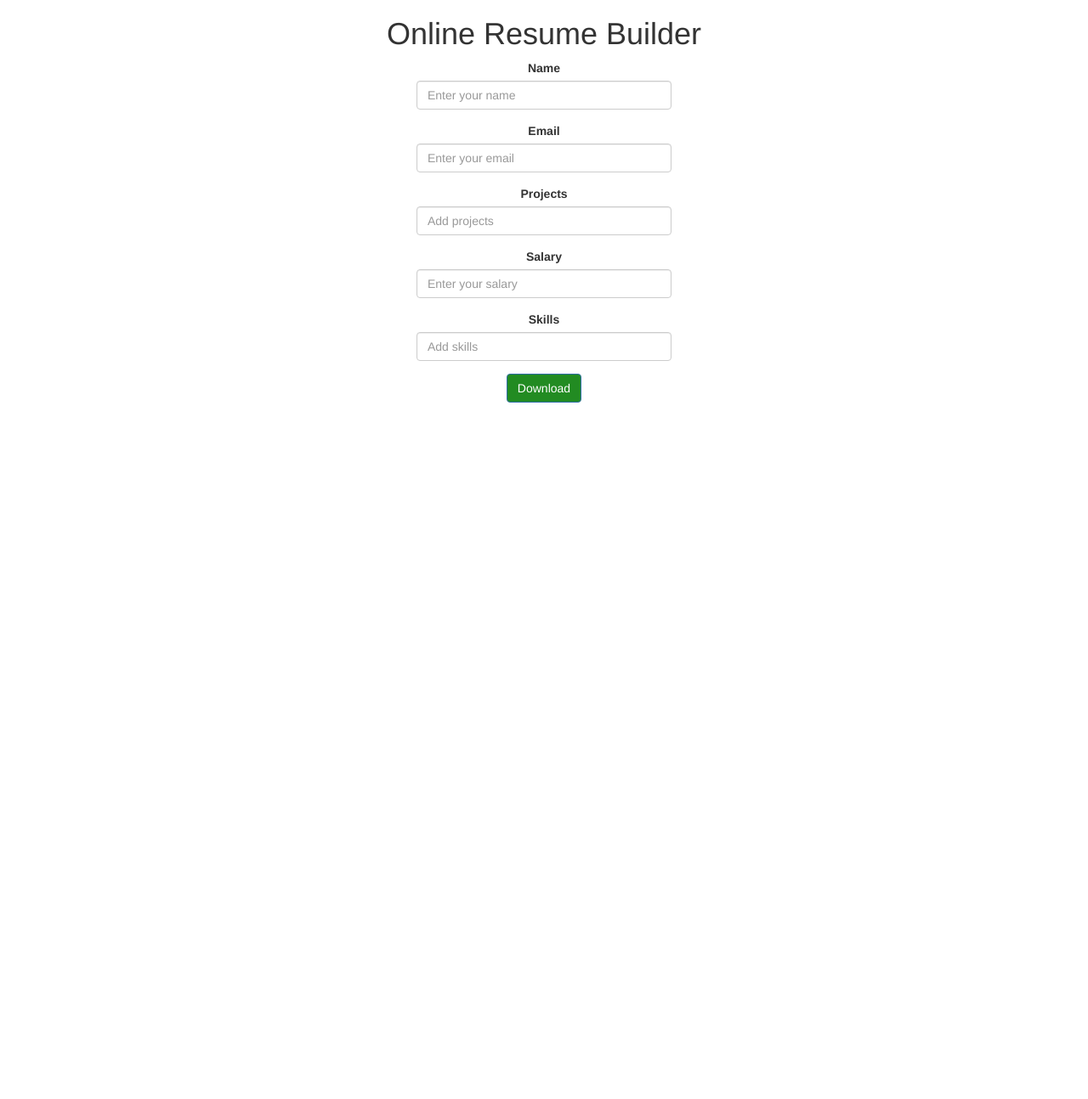
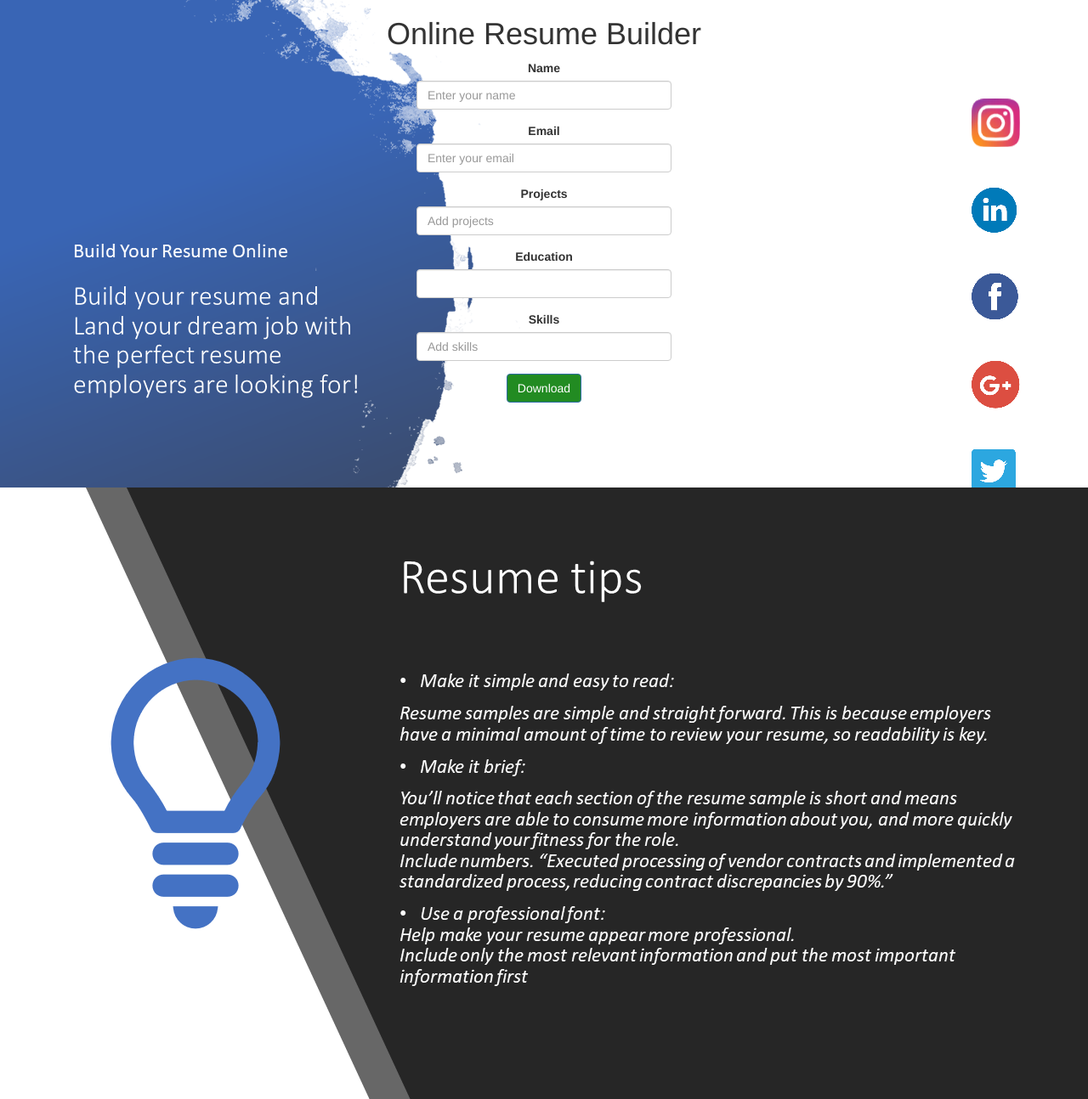
Before and after one commit to someshugar445/Resume_Creator_flask_app, a Flask app: page / in a window 1280 px wide. Shown: the whole page at 85% size. Before the commit the page ends 474 px from the top, so only its background shows below. Run offline with Flask 2, Linux system fonts and the light colour scheme; some libraries are stand-ins or nearby versions.

Commit message:
added images

```diff
--- a/main.py
+++ b/main.py
@@ -33,10 +33,12 @@ def home():
         mydoc.add_heading("Resume", 0)
         mydoc.add_paragraph(request.form['name'])
         mydoc.add_paragraph(request.form['email'])
-        mydoc.add_heading("Projects", 1)
+        mydoc.add_heading("Skills", 1)
+        mydoc.add_paragraph(request.form['skills'])
+        mydoc.add_heading("Projects", 2)
         mydoc.add_paragraph(request.form['projects'])
-        mydoc.add_heading("Skills", 2)
-        mydoc.add_paragraph(request.form['skills'])
+        mydoc.add_heading("Education", 3)
+        mydoc.add_paragraph(request.form['edu'])
         mydoc.save(file_path)
 
         return send_from_directory(directory=resume, filename='Resume.docx')
--- a/template/home.html
+++ b/template/home.html
@@ -10,6 +10,11 @@
 <script src="https://maxcdn.bootstrapcdn.com/bootstrap/3.4.1/js/bootstrap.min.js"></script>
 
 <style>
+    body {
+   background-image: url("/static/resume3.png");
+   background-repeat: no-repeat, repeat;
+   background-color: #085ECF ;
+}
   #inp {
      text-align: center;
      margin: auto;
@@ -36,6 +41,7 @@ input {
     <title>Resume Creator</title>
   </head>
   <body>
+
   <h1>Online Resume Builder</h1>
 <form action="/" method="POST" id="form"  enctype="multipart/form-data">
 <div class="input_area">
@@ -57,8 +63,8 @@ input {
   </div>
 
    <div class="form-group">
-    <label>Salary</label>
-    <input type="number" class="form-control" id="salary" name="salary" placeholder="Enter your salary">
+    <label>Education</label>
+    <input type="text" class="form-control" id="edu" name="edu" placeholder="">
   </div>
 
   <div class="form-group">
@@ -69,6 +75,9 @@ input {
 <button type="submit"  name="submit_button" value="Download" class="btn btn-primary" style="background-color: forestgreen">Download</button>
   </div>
 </form>
+  <br> <br> <br> <br>
+  <br>
+  <img src="{{url_for('static', filename='Resumetips.png')}}" />
 <datalist id="skill_list"> <option>Python</option> <option>R</option> <option>SQL</option> </datalist>
 <datalist id="project_list"> <option>Development</option> <option>testing</option> <option>graphics</option> </datalist>
   </body>
```
Also changed, not shown: static/Resumetips.png (added), static/resume.png (added), static/resume2.png (added), static/resume3.png (added).
